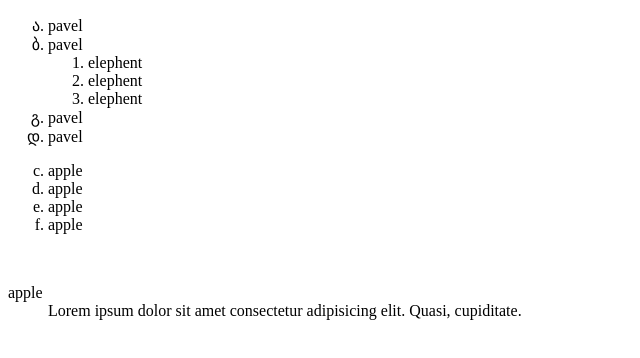
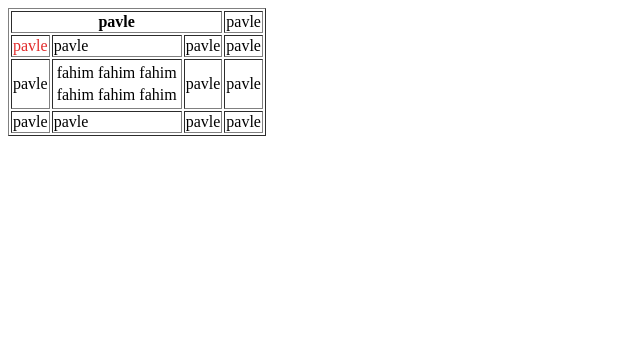
Before and after one commit to PavelRiajul/Module-1, a plain HTML site: page index.html in a window 1280 px wide. Shown: the whole page, without its empty margins (0-640 px from the left). Drawn offline with Linux system fonts and the light colour scheme.

Commit message:
html -table

```diff
--- a/index.html
+++ b/index.html
@@ -7,30 +7,44 @@
     <title>Document</title>
 </head>
 <body>
-   <ul style="list-style-type: georgian;">
-       <li>pavel</li>
-       <li>pavel
-           <ol>
-               <li>elephent</li>
-               <li>elephent</li>
-               <li>elephent</li>
-           </ol>
-       </li>
-       <li>pavel</li>
-       <li>pavel</li>
+    <table border="1">
+        <tr>
+       <th colspan="3">pavle</th>
+       <td>pavle</td>
 
+        </tr>
+        <tr>
+            <td style="color:rgb(226, 43, 43)">pavle</td>
+            <td>pavle</td>
+            <td>pavle</td>
+            <td>pavle</td>
+             </tr>
+             <tr>
+                <td>pavle</td>
+                <td>
+                    <table>
+                        <tr>
+                            <td>fahim</td>
+                            <td>fahim</td>
+                            <td>fahim</td>
+                        </tr>
+                        <tr>
+                            <td>fahim</td>
+                            <td>fahim</td>
+                            <td>fahim</td>
+                        </tr>
+                    </table>
+                </td>
+                <td>pavle</td>
+                <td>pavle</td>
 
-   </ul>
-   <ol type="a" start="3">
-       <li>apple</li>
-       <li>apple</li>
-       <li>apple</li>
-       <li>apple</li>
-   </ol>
-   <br>
-   <dl>
-       <dt>apple</dt>
-       <dd>Lorem ipsum dolor sit amet consectetur adipisicing elit. Quasi, cupiditate.</dd>
-   </dl>
+                 </tr>
+                 <tr>
+                    <td>pavle</td>
+                    <td>pavle</td>
+                    <td>pavle</td>
+                    <td>pavle</td>
+                     </tr>
+    </table>
 </body>
 </html>
```
